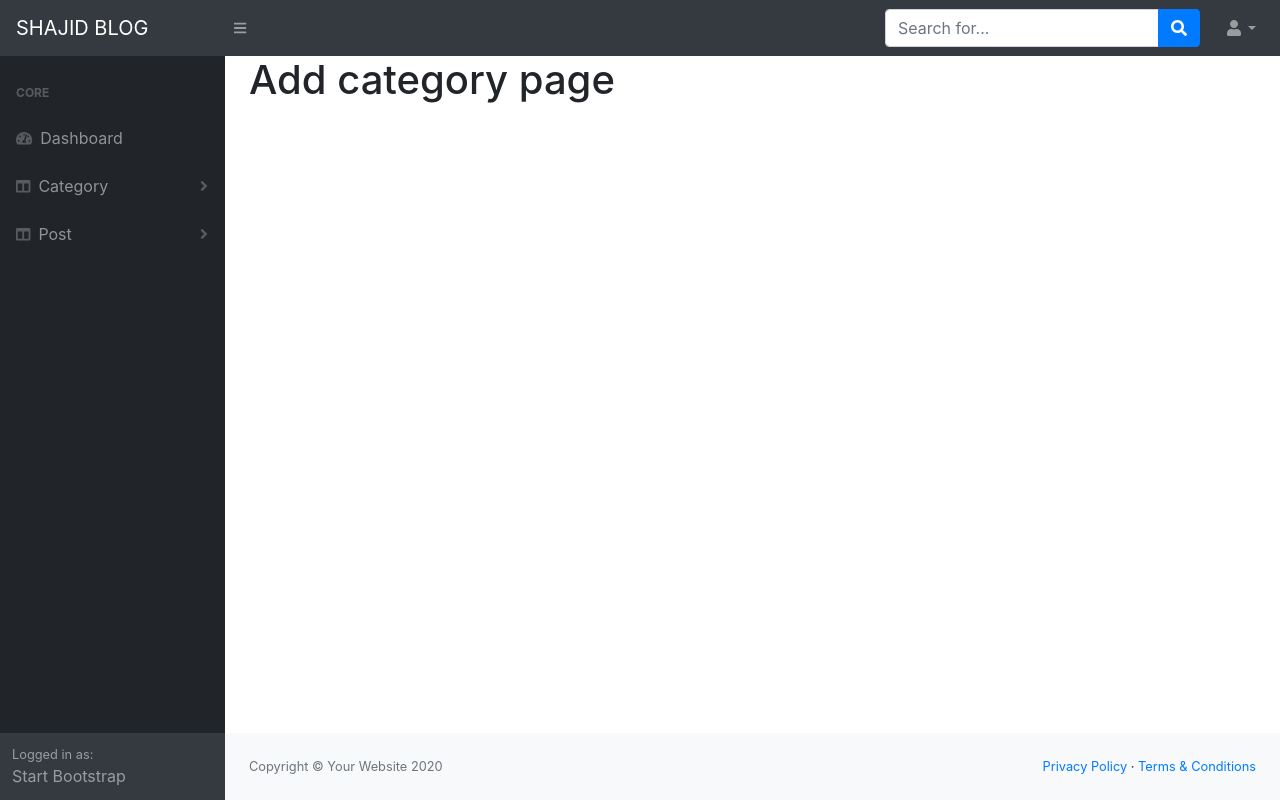
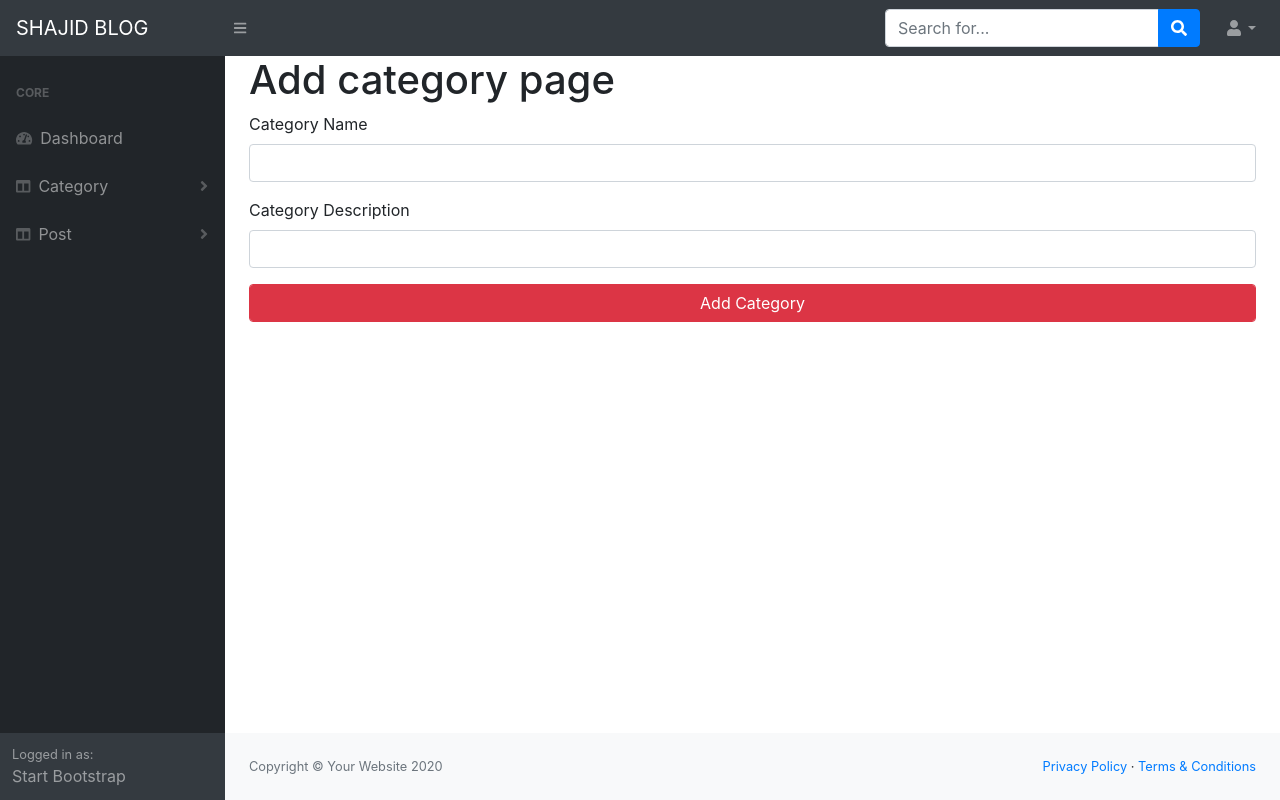
Before and after one commit to minnatur-rahman/myblog, a PHP site: page /add_category.php in a window 1280 px wide. Run offline with PHP 8.4, Linux system fonts and the light colour scheme; the visitor is signed in with stand-in values (Sample User, id 1); some libraries are stand-ins or nearby versions.

Commit message:
form subbmit comei

```diff
--- a/admin/class/function.php
+++ b/admin/class/function.php
@@ -47,4 +47,16 @@ class myAdminBlog
           unset($_SESSION['admin_name']);
           header('location:index.php');
      }
+
+     public function add_category($data)
+     {
+          $cat_name = $data['cat_name'];
+          $cat_des = $data['cat_des'];
+
+          $query = "INSERT INTO category(cat_name,cat_des) VALUE ('$cat_name','$cat_des')";
+
+          if (mysqli_query($this->conn, $query)) {
+               return "Category Add Successfully !";
+          }
+     }
 }
--- a/admin/view/add_cat_view.php
+++ b/admin/view/add_cat_view.php
@@ -1 +1,25 @@
+<?php
+if (isset($_POST['add_cat'])) {
+    $return_msg = $obj->add_category($_POST);
+}
+
+
+?>
+
 <h1>Add category page</h1>
+<?php if (isset($return_msg)) {
+    echo $return_msg;
+} ?>
+<form class="" action="" method="post">
+    <div class=" mb-3 form-group">
+        <label for="cadName">Category Name</label>
+        <input class="form-control" type="text" name="cat_name" id="cadName">
+    </div>
+
+    <div class="mb-3 form-group">
+        <label for="cad_des">Category Description</label>
+        <input class="form-control" type="text" name="cat_des" id="cad_des">
+    </div>
+
+    <input class="btn btn-danger form-control" type="submit" name="add_cat" value="Add Category">
+</form>
```
